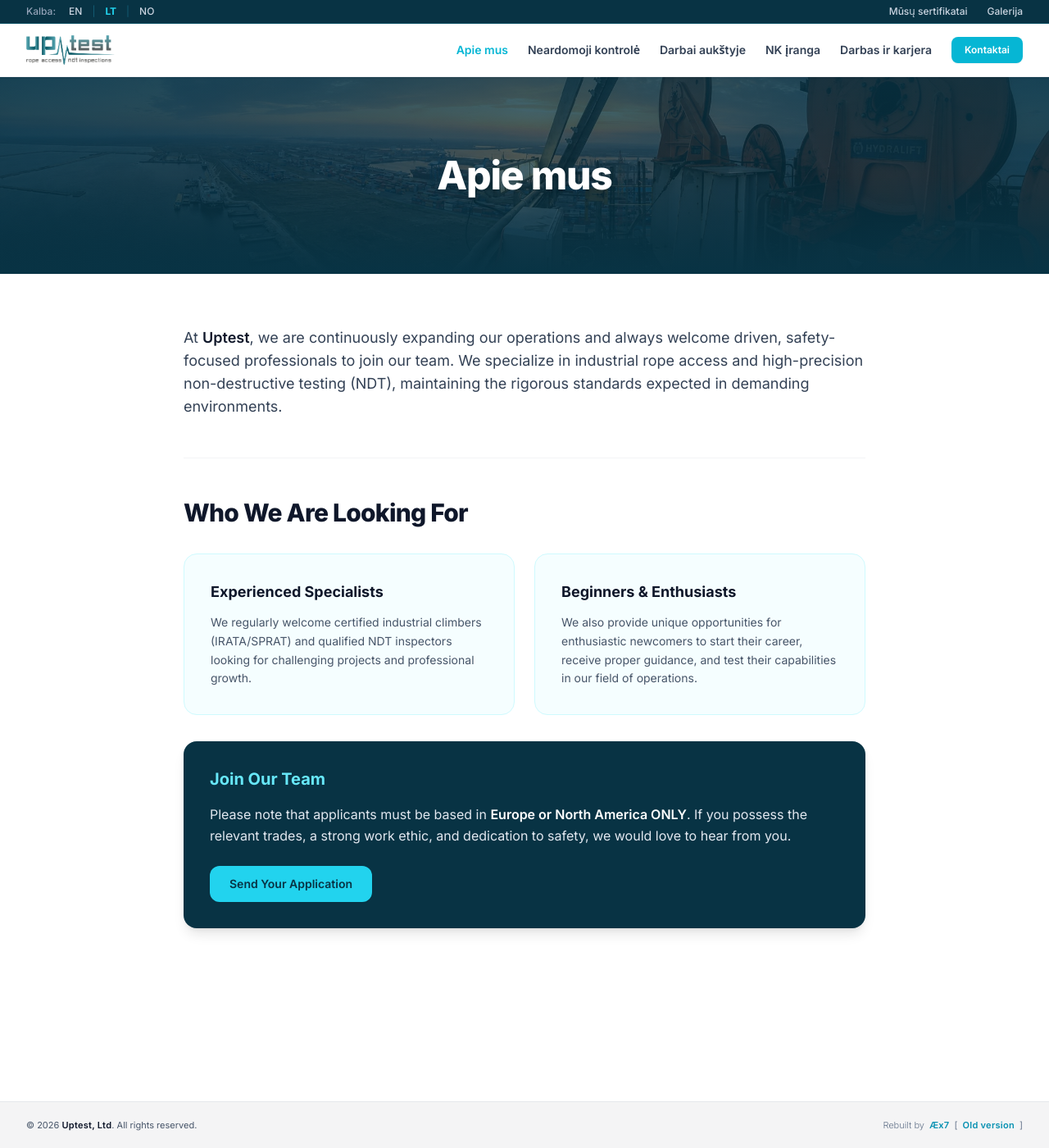
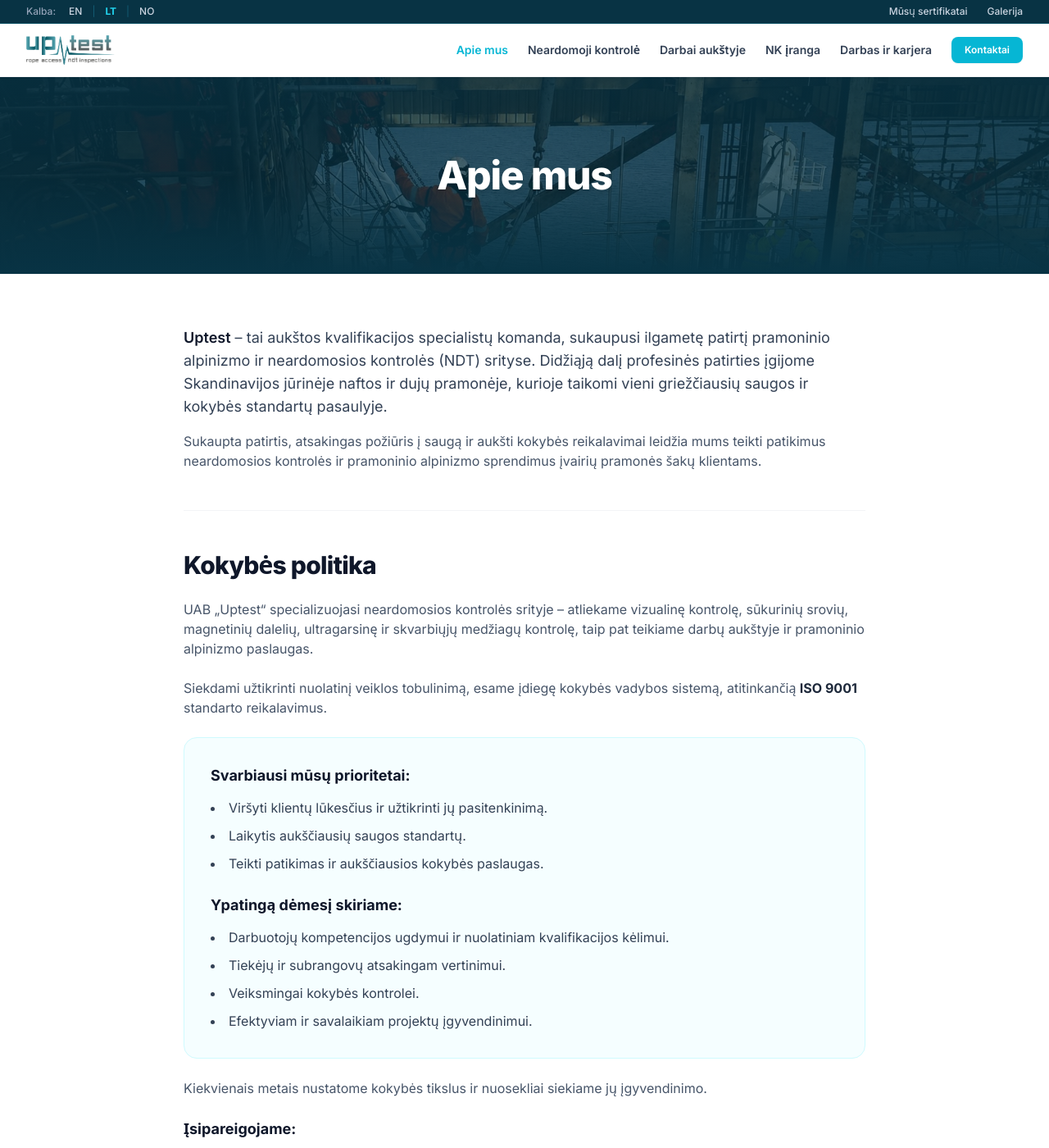
Before and after one commit to mruslys/uptest.no, a Jekyll site: the page built from lt/apie-mus/index.html, in a window 1280 px wide and 1400 px high. Shown: the whole window at 82% size. Built offline with Jekyll 4.4.1, drawn with Linux system fonts in a browser that asks for light colours; nearby versions of some CDN libraries; some of the changed text lies outside the part shown.

Commit message:
Update index.html

```diff
--- a/lt/apie-mus/index.html
+++ b/lt/apie-mus/index.html
@@ -3,47 +3,149 @@
 lang: lt
 current_page: about
 title: "Apie mus"
+header_image: "images/uptest-neardomoji-kontrole-1.jpg"
 ---
-<!-- Įvadas / Career tekstas -->
+
+<!-- Įvadas -->
 <div class="space-y-4">
     <p class="text-lg font-normal text-slate-700">
-        At <strong class="text-slate-900 font-semibold">Uptest</strong>, we are continuously expanding our operations and always welcome driven, safety-focused professionals to join our team. We specialize in industrial rope access and high-precision non-destructive testing (NDT), maintaining the rigorous standards expected in demanding environments.
+        <strong class="text-slate-900 font-semibold">Uptest</strong> – tai aukštos kvalifikacijos specialistų komanda, sukaupusi ilgametę patirtį pramoninio alpinizmo ir neardomosios kontrolės (NDT) srityse. Didžiąją dalį profesinės patirties įgijome Skandinavijos jūrinėje naftos ir dujų pramonėje, kurioje taikomi vieni griežčiausių saugos ir kokybės standartų pasaulyje.
+    </p>
+    <p class="text-base text-slate-600">
+        Sukaupta patirtis, atsakingas požiūris į saugą ir aukšti kokybės reikalavimai leidžia mums teikti patikimus neardomosios kontrolės ir pramoninio alpinizmo sprendimus įvairių pramonės šakų klientams.
     </p>
 </div>
 
-<hr class="border-gray-100">
+<hr class="border-gray-100 my-8">
 
-<!-- Karjeros galimybės ir reikalavimai -->
+<!-- Kokybės politika -->
+<div class="space-y-6">
+    <h2 class="text-2xl sm:text-3xl font-extrabold text-slate-900 tracking-tight">
+        Kokybės politika
+    </h2>
+
+    <p class="text-base text-slate-600">
+        UAB „Uptest“ specializuojasi neardomosios kontrolės srityje – atliekame vizualinę kontrolę, sūkurinių srovių, magnetinių dalelių, ultragarsinę ir skvarbiųjų medžiagų kontrolę, taip pat teikiame darbų aukštyje ir pramoninio alpinizmo paslaugas.
+    </p>
+
+    <p class="text-base text-slate-600">
+        Siekdami užtikrinti nuolatinį veiklos tobulinimą, esame įdiegę kokybės vadybos sistemą, atitinkančią <strong class="text-slate-800">ISO 9001</strong> standarto reikalavimus.
+    </p>
+
+    <div class="bg-brand-50/50 rounded-2xl p-6 sm:p-8 border border-brand-100 space-y-6">
+        <div>
+            <h3 class="text-lg font-bold text-slate-900 mb-3">Svarbiausi mūsų prioritetai:</h3>
+            <ul class="space-y-2 list-disc list-inside text-slate-700">
+                <li>Viršyti klientų lūkesčius ir užtikrinti jų pasitenkinimą.</li>
+                <li>Laikytis aukščiausių saugos standartų.</li>
+                <li>Teikti patikimas ir aukščiausios kokybės paslaugas.</li>
+            </ul>
+        </div>
+
+        <div>
+            <h3 class="text-lg font-bold text-slate-900 mb-3">Ypatingą dėmesį skiriame:</h3>
+            <ul class="space-y-2 list-disc list-inside text-slate-700">
+                <li>Darbuotojų kompetencijos ugdymui ir nuolatiniam kvalifikacijos kėlimui.</li>
+                <li>Tiekėjų ir subrangovų atsakingam vertinimui.</li>
+                <li>Veiksmingai kokybės kontrolei.</li>
+                <li>Efektyviam ir savalaikiam projektų įgyvendinimui.</li>
+            </ul>
+        </div>
+    </div>
+
+    <p class="text-base text-slate-600">
+        Kiekvienais metais nustatome kokybės tikslus ir nuosekliai siekiame jų įgyvendinimo.
+    </p>
+
+    <div>
+        <h3 class="text-lg font-bold text-slate-900 mb-3">Įsipareigojame:</h3>
+        <ul class="space-y-3 list-disc list-inside text-slate-700">
+            <li>Laikytis kokybės vadybos sistemos reikalavimų bei visų galiojančių teisės aktų ir kitų taikomų reikalavimų.</li>
+            <li>Nuolat gerinti kokybės vadybos sistemos veiksmingumą.</li>
+            <li>Skirti reikalingus išteklius efektyviam kokybės vadybos sistemos veikimui ir nuolatiniam jos tobulinimui.</li>
+        </ul>
+    </div>
+</div>
+
+<hr class="border-gray-100 my-8">
+
+<!-- Paslaugos -->
 <div class="space-y-8">
     <h2 class="text-2xl sm:text-3xl font-extrabold text-slate-900 tracking-tight">
-        Who We Are Looking For
+        Mūsų paslaugos ir karjeros galimybės
     </h2>
 
     <div class="grid grid-cols-1 md:grid-cols-2 gap-6">
-        <div class="bg-brand-50/50 rounded-2xl p-6 sm:p-8 border border-brand-100 space-y-3">
-            <h3 class="text-lg font-bold text-slate-900">Experienced Specialists</h3>
-            <p class="text-sm text-slate-600 leading-relaxed">
-                We regularly welcome certified industrial climbers (IRATA/SPRAT) and qualified NDT inspectors looking for challenging projects and professional growth.
-            </p>
+        <!-- NDT -->
+        <div class="bg-brand-50/50 rounded-2xl p-6 sm:p-8 border border-brand-100 flex flex-col justify-between space-y-4">
+            <div class="space-y-2">
+                <h3 class="text-xl font-bold text-slate-900">Neardomoji kontrolė (NDT)</h3>
+                <p class="text-base text-slate-700">
+                    Profesionalūs neardomosios kontrolės metodai, leidžiantys įvertinti medžiagų ir konstrukcijų būklę jų nepažeidžiant.
+                </p>
+            </div>
+            <div>
+                <a href="ndt/" class="inline-flex items-center text-sm font-semibold text-brand-900 hover:text-brand-700 transition-colors">
+                    Sužinoti daugiau &rarr;
+                </a>
+            </div>
         </div>
 
-        <div class="bg-brand-50/50 rounded-2xl p-6 sm:p-8 border border-brand-100 space-y-3">
-            <h3 class="text-lg font-bold text-slate-900">Beginners & Enthusiasts</h3>
-            <p class="text-sm text-slate-600 leading-relaxed">
-                We also provide unique opportunities for enthusiastic newcomers to start their career, receive proper guidance, and test their capabilities in our field of operations.
-            </p>
+        <!-- Rope -->
+        <div class="bg-brand-50/50 rounded-2xl p-6 sm:p-8 border border-brand-100 flex flex-col justify-between space-y-4">
+            <div class="space-y-2">
+                <h3 class="text-xl font-bold text-slate-900">Pramoninis alpinizmas</h3>
+                <p class="text-base text-slate-700">
+                    Saugūs ir efektyvūs darbų aukštyje sprendimai, atliekami naudojant pramoninio alpinizmo metodus.
+                </p>
+            </div>
+            <div>
+                <a href="rope/" class="inline-flex items-center text-sm font-semibold text-brand-900 hover:text-brand-700 transition-colors">
+                    Sužinoti daugiau &rarr;
+                </a>
+            </div>
+        </div>
+
+        <!-- Equipment -->
+        <div class="bg-brand-50/50 rounded-2xl p-6 sm:p-8 border border-brand-100 flex flex-col justify-between space-y-4">
+            <div class="space-y-2">
+                <h3 class="text-xl font-bold text-slate-900">NDT įrangos nuoma</h3>
+                <p class="text-base text-slate-700">
+                    Kalibruota ir patikima neardomosios kontrolės įranga, nuomojama lanksčiomis sąlygomis pagal jūsų poreikius.
+                </p>
+            </div>
+            <div>
+                <a href="equipment/" class="inline-flex items-center text-sm font-semibold text-brand-900 hover:text-brand-700 transition-colors">
+                    Sužinoti daugiau &rarr;
+                </a>
+            </div>
+        </div>
+
+        <!-- Career -->
+        <div class="bg-brand-50/50 rounded-2xl p-6 sm:p-8 border border-brand-100 flex flex-col justify-between space-y-4">
+            <div class="space-y-2">
+                <h3 class="text-xl font-bold text-slate-900">Karjera</h3>
+                <p class="text-base text-slate-700">
+                    Prisijunkite prie mūsų komandos ir tapkite sertifikuotų specialistų bei saugą vertinančių profesionalų dalimi.
+                </p>
+            </div>
+            <div>
+                <a href="career/" class="inline-flex items-center text-sm font-semibold text-brand-900 hover:text-brand-700 transition-colors">
+                    Sužinoti daugiau &rarr;
+                </a>
+            </div>
         </div>
     </div>
 
-    <!-- Geografinis apribojimas ir kvietimas kreiptis -->
+    <!-- CTA -->
     <div class="bg-brand-950 text-white rounded-2xl p-6 sm:p-8 space-y-4 shadow-lg">
-        <h3 class="text-xl font-bold text-brand-300">Join Our Team</h3>
+        <h3 class="text-xl font-bold text-brand-300">Pasikalbėkime apie jūsų projektą</h3>
         <p class="text-slate-200 text-base leading-relaxed">
-            Please note that applicants must be based in <strong class="text-white font-semibold">Europe or North America ONLY</strong>. If you possess the relevant trades, a strong work ethic, and dedication to safety, we would love to hear from you.
+            Nesvarbu, ar ieškote neardomosios kontrolės paslaugų, norite išsinuomoti įrangą, ar prisijungti prie mūsų komandos – susisiekite su „Uptest“. Mielai atsakysime į jūsų klausimus ir pasiūlysime tinkamiausią sprendimą.
         </p>
         <div class="pt-2">
             <a href="contacts/" class="inline-flex items-center justify-center px-6 py-3 rounded-xl font-semibold text-sm text-brand-950 bg-brand-400 hover:bg-brand-300 shadow-sm transition-all">
-                Send Your Application
+                Susisiekti
             </a>
         </div>
     </div>
```
